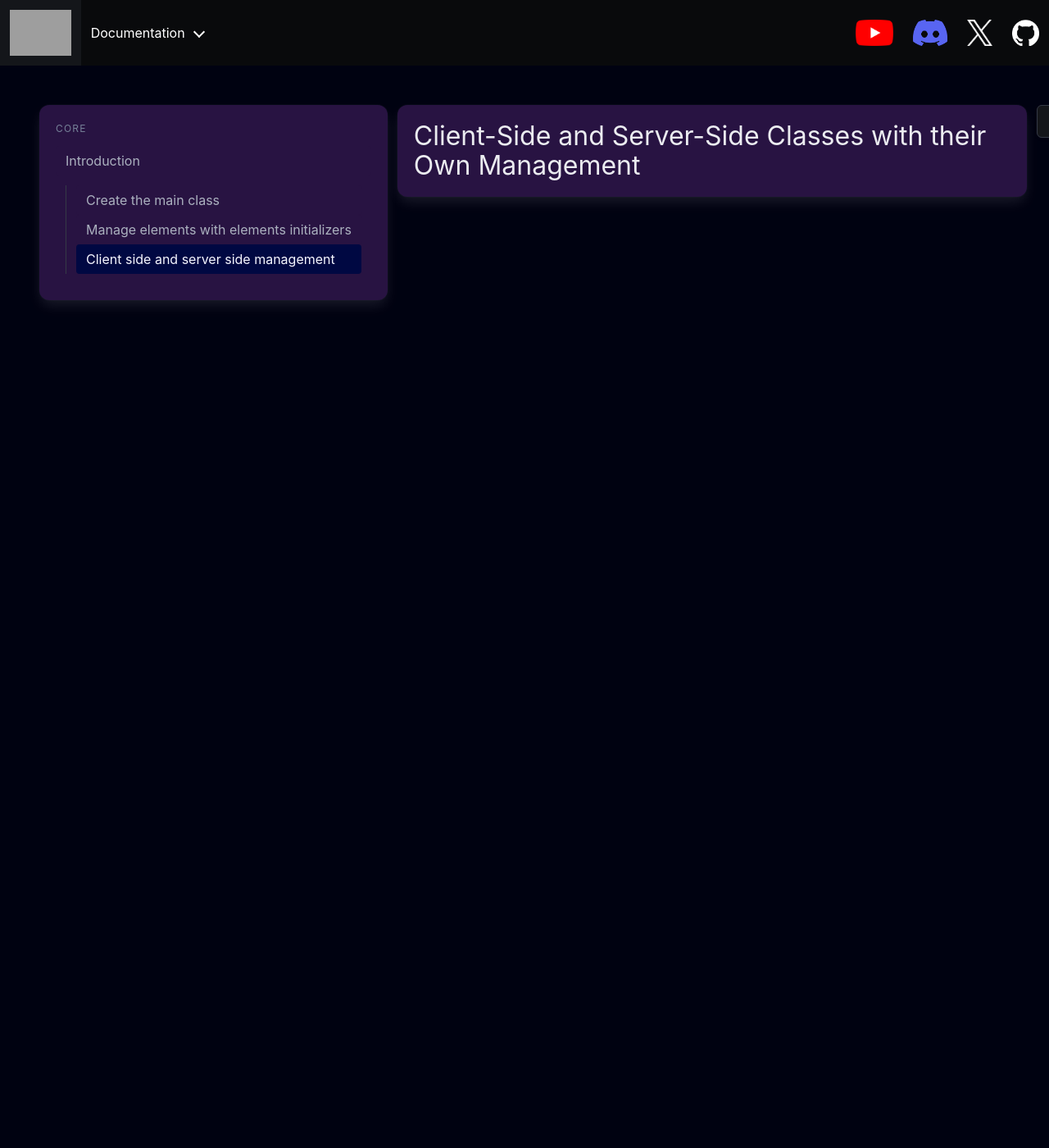
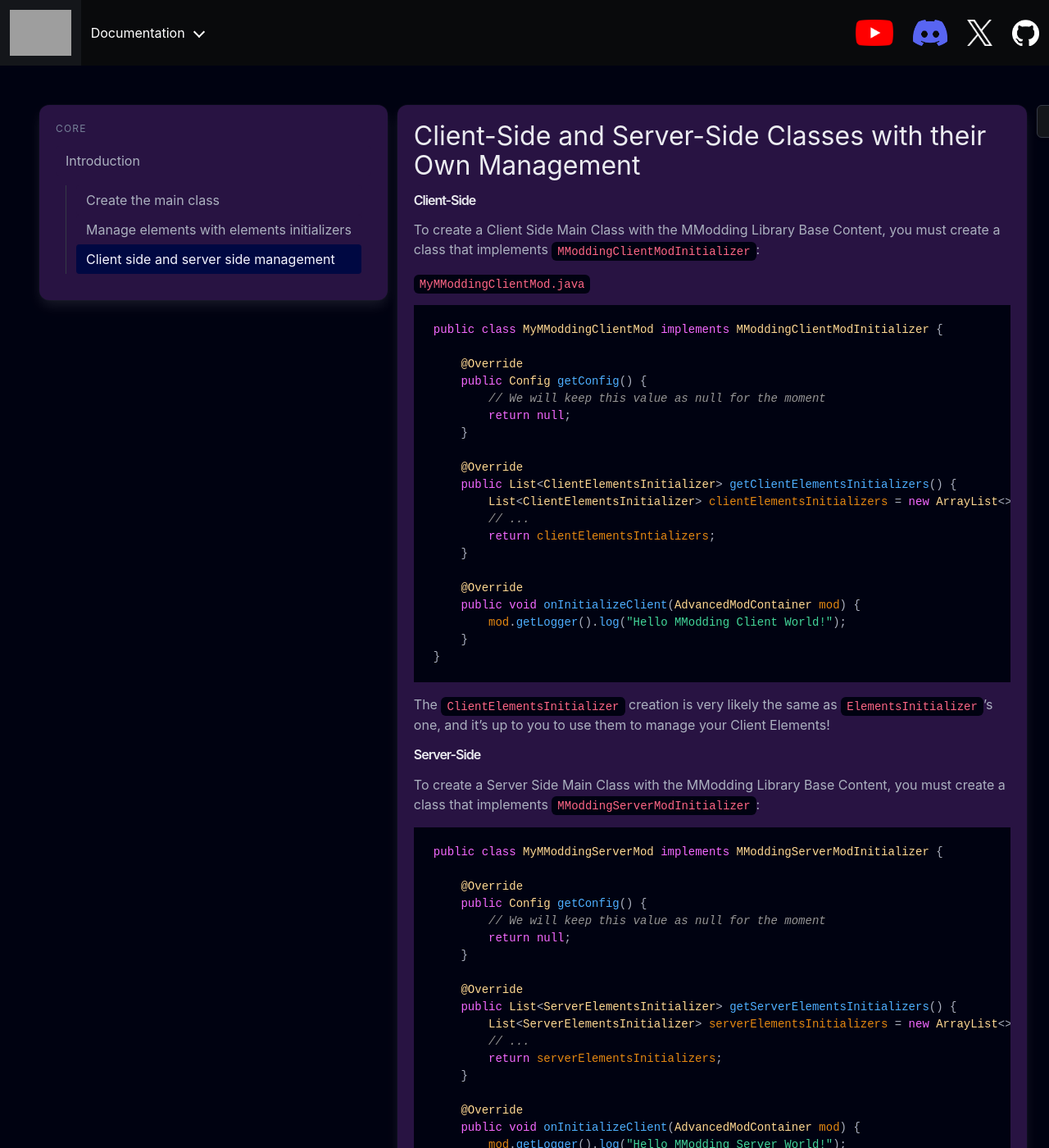
Before and after one commit to MModding/mmodding.github.io, a Jekyll site: the page built from docs/documentation/library/0.0.2-alpha/introduction/client-side-and-server-side-management.markdown, in a window 1280 px wide and 1400 px high. Shown: the whole window at 82% size. Built offline with Jekyll 4.4.1, drawn with Linux system fonts in a browser that asks for light colours; some of the changed text lies outside the part shown; grey boxes are pictures that could not be loaded.

Commit message:
push 0.0.2-alpha base docs

````diff
--- a/docs/documentation/library/0.0.1-alpha/create-the-main-class/use-element-initializers.markdown
+++ b/docs/documentation/library/0.0.1-alpha/create-the-main-class/use-element-initializers.markdown
@@ -12,7 +12,7 @@ public class MModdingModBlocks implements ElementsInitializer {
     // Init a block
     public static final CustomBlock MMODDING_BLOCK = new CustomBlock(
         QuiltBlockSettings.of(Material.METAL)
-    )
+    );
 
     @Override
     public void register() {
--- a/docs/documentation/library/0.0.2-alpha/introduction/client-side-and-server-side-management.markdown
+++ b/docs/documentation/library/0.0.2-alpha/introduction/client-side-and-server-side-management.markdown
@@ -2,3 +2,62 @@
 title: "Client-Side and Server-Side Classes with their Own Management"
 layout: doc
 ---
+
+# **Client-Side**
+
+To create a Client Side Main Class with the MModding Library Base Content, you must create a class that implements `MModdingClientModInitializer`:
+
+`MyMModdingClientMod.java`
+```java
+public class MyMModdingClientMod implements MModdingClientModInitializer {
+
+    @Override
+    public Config getConfig() {
+        // We will keep this value as null for the moment
+        return null;
+    }
+
+    @Override
+    public List<ClientElementsInitializer> getClientElementsInitializers() {
+        List<ClientElementsInitializer> clientElementsInitializers = new ArrayList<>();
+        // ...
+        return clientElementsIntializers;
+    }
+
+    @Override
+    public void onInitializeClient(AdvancedModContainer mod) {
+        mod.getLogger().log("Hello MModding Client World!");
+    }
+}
+```
+
+The `ClientElementsInitializer` creation is very likely the same as `ElementsInitializer`'s one, and it's up to you to use them to manage your Client Elements!
+
+# **Server-Side**
+
+To create a Server Side Main Class with the MModding Library Base Content, you must create a class that implements `MModdingServerModInitializer`:
+
+```java
+public class MyMModdingServerMod implements MModdingServerModInitializer {
+
+    @Override
+    public Config getConfig() {
+        // We will keep this value as null for the moment
+        return null;
+    }
+
+    @Override
+    public List<ServerElementsInitializer> getServerElementsInitializers() {
+        List<ServerElementsInitializer> serverElementsInitializers = new ArrayList<>();
+        // ...
+        return serverElementsInitializers;
+    }
+
+    @Override
+    public void onInitializeClient(AdvancedModContainer mod) {
+        mod.getLogger().log("Hello MModding Server World!");
+    }
+}
+```
+
+The `ServerElementsInitializer` creation is very likely the same as `ElementsInitializer`'s one, and it's up to you to use them to manage your Server Elements!
````
Also changed, not shown: docs/documentation/library/0.0.1-alpha/create-the-main-class.markdown (+4 -4 lines), docs/documentation/library/0.0.2-alpha/introduction/create-the-main-class.markdown (+36 -0 lines), docs/documentation/library/0.0.2-alpha/introduction/manage-elements-with-elements-initializers.markdown (+45 -0 lines).
